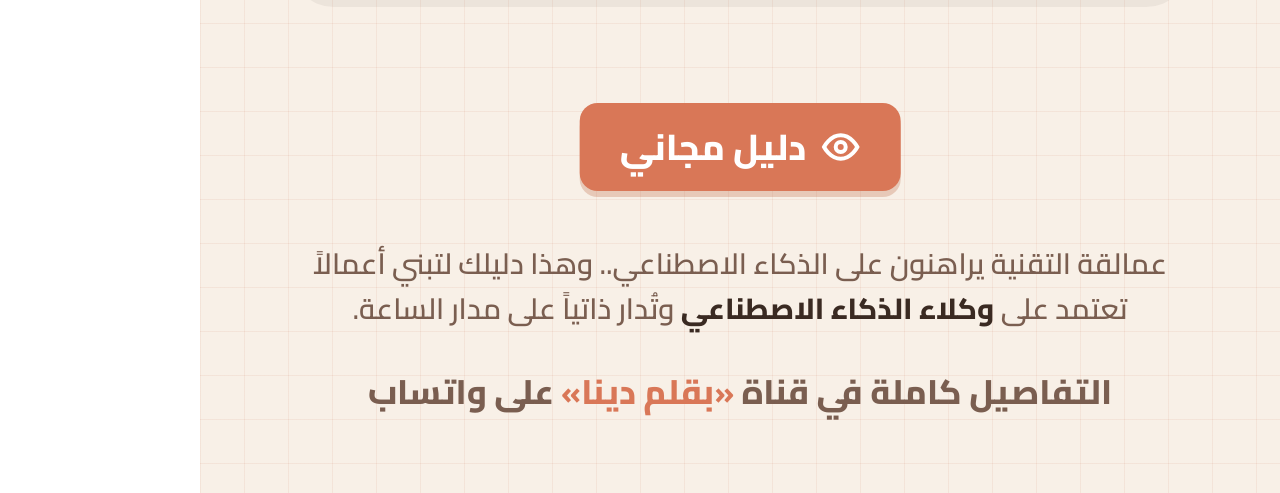
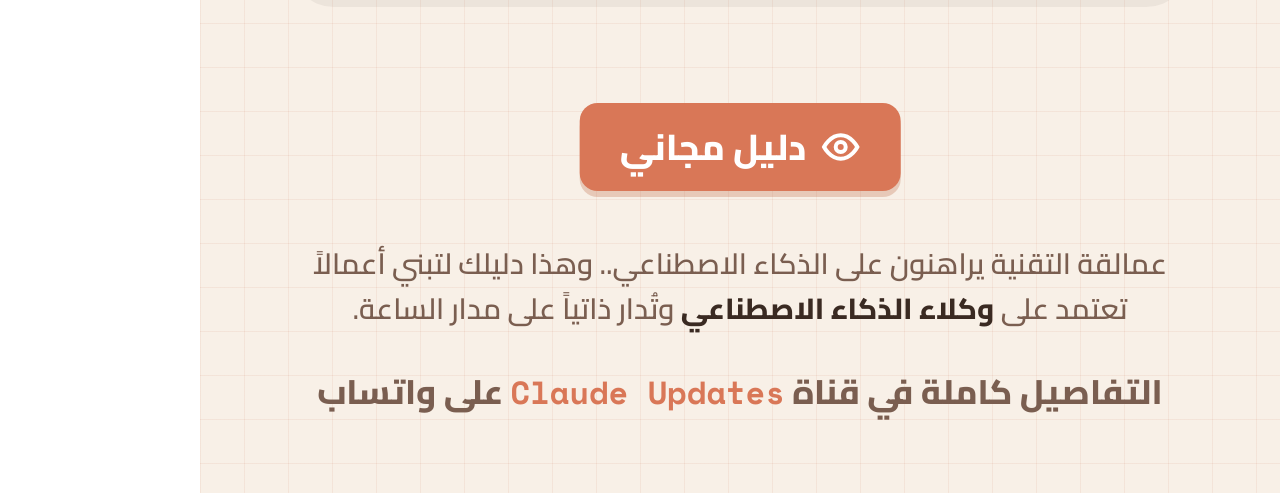
Before and after one commit to Dina1389/Dina1389, a plain HTML site: page bi-qalam-dina/poster.html in a window 1280 px wide. Shown: the part 857-1350 px from the top of the page. Drawn offline with nearby package versions, Linux system fonts and the light colour scheme.

Commit message:
Point poster footer to Claude Updates WhatsApp channel
Co-Authored-By: Claude Opus 5.5 <noreply@anthropic.com>
Claude-Session: https://claude.ai/code/session_01WbG8vwdKBncaRQ92ZPxpAT

```diff
--- a/bi-qalam-dina/poster.html
+++ b/bi-qalam-dina/poster.html
@@ -41,6 +41,6 @@
  </div>
  <div class="pill"><svg width="40" height="40" viewBox="0 0 24 24" fill="none" stroke="#fff" stroke-width="2.4"><path d="M2 12s3.6-7 10-7 10 7 10 7-3.6 7-10 7S2 12 2 12z"/><circle cx="12" cy="12" r="3"/></svg>دليل مجاني</div>
  <p class="sub">عمالقة التقنية يراهنون على الذكاء الاصطناعي.. وهذا دليلك لتبني أعمالاً تعتمد على <b>وكلاء الذكاء الاصطناعي</b> وتُدار ذاتياً على مدار الساعة.</p>
- <div class="cta"><small>التفاصيل كاملة في قناة <span>«بقلم دينا»</span> على واتساب</small></div>
+ <div class="cta"><small>التفاصيل كاملة في قناة <span style="font-family:'Space Mono',monospace;font-size:32px">Claude Updates</span> على واتساب</small></div>
 </div>
 </body></html>
```
Also changed, not shown: bi-qalam-dina/poster.png.
